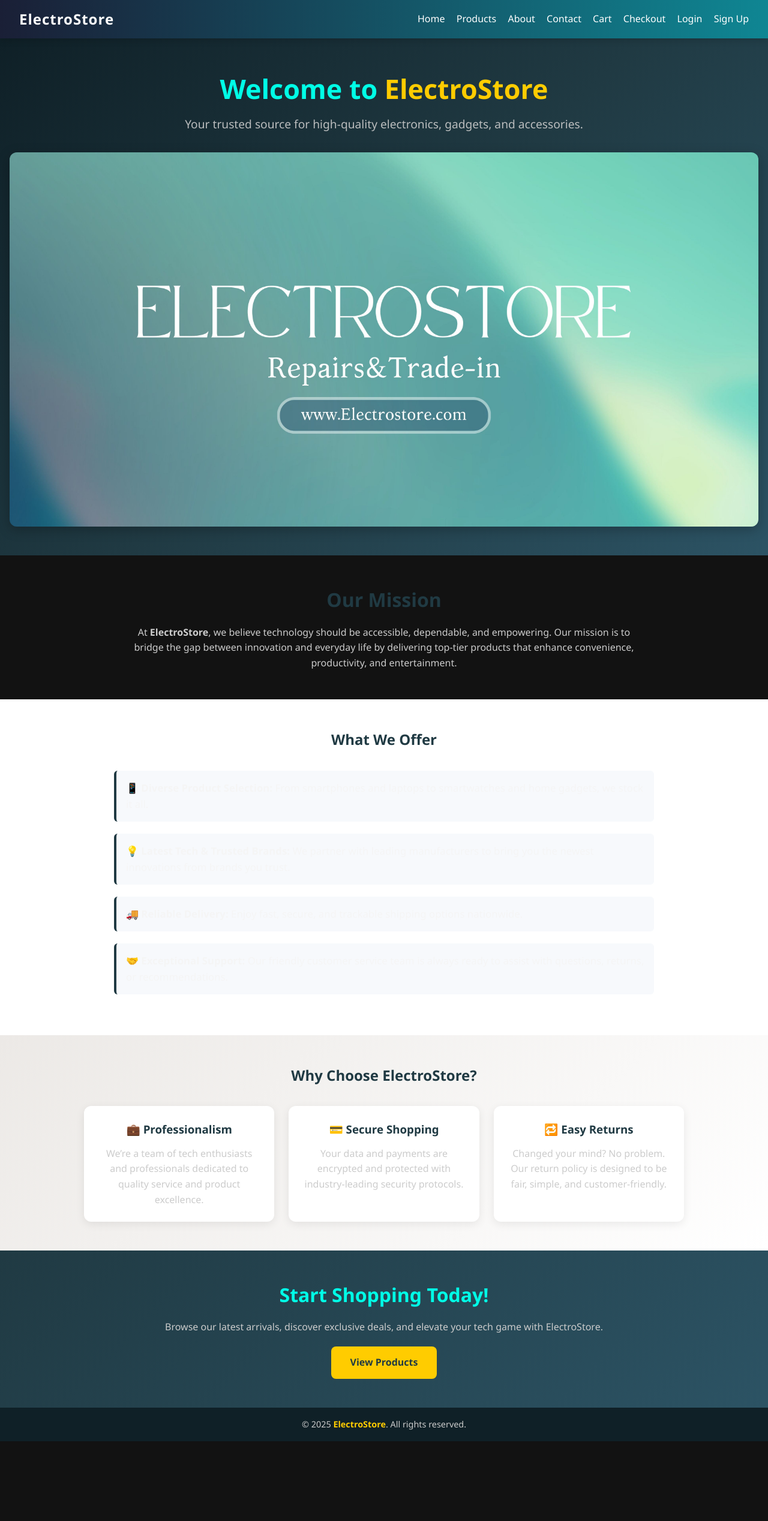
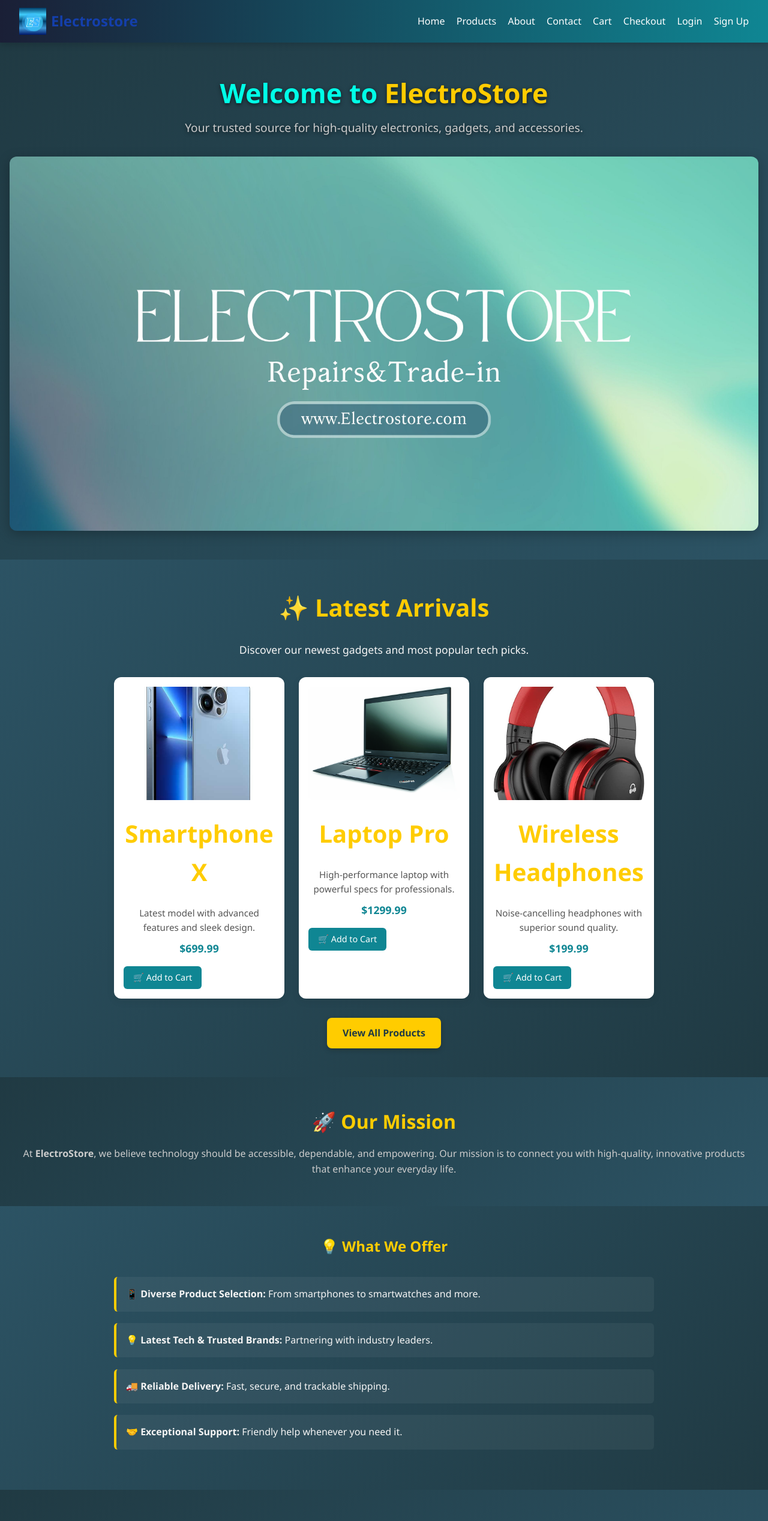
Before and after one commit to Raytay1234/Electro-Shop, a React (Vite) app: page / in a window 1280 px wide. Shown: the top 2536 px of the page at 60% size. Before the commit the page ends 2403 px from the top, so only its background shows below. Built offline with nearby package versions, Linux system fonts and the light colour scheme.

Commit message:
fixed visuals in product page

```diff
--- a/src/components/Navbar.jsx
+++ b/src/components/Navbar.jsx
@@ -21,7 +21,8 @@ const Navbar = () => {
     <nav className="navbar">
       {/* Left: Logo */}
       <Link to="/" className="nav-logo">
-        ElectroStore
+        <img src="/pics/Electrostore logo.png" alt="Electrostore" className="nav-logo-img" />
+        <span className="nav-logo-text">Electrostore</span>
       </Link>
 
       {/* Desktop Nav Links */}
--- a/src/pages/Home.jsx
+++ b/src/pages/Home.jsx
@@ -1,5 +1,7 @@
 // src/pages/Home.jsx
 import React, { useEffect, useRef } from 'react';
+import products from '../data/Products.js';
+import ProductCard from '../components/ProductCard.jsx';
 import '../styles/Home.css';
 
 function Home() {
@@ -7,14 +9,14 @@ function Home() {
 
   useEffect(() => {
     const observer = new IntersectionObserver(
-      (entries) => {
+      entries => {
         entries.forEach(entry => {
           if (entry.isIntersecting) {
             entry.target.classList.add('visible');
           }
         });
       },
-      { threshold: 0.2 } // Trigger when 20% of the element is visible
+      { threshold: 0.2 }
     );
 
     sectionsRef.current.forEach(section => {
@@ -24,14 +26,18 @@ function Home() {
     return () => observer.disconnect();
   }, []);
 
+  const previewProducts = products.slice(0, 3);
+
   return (
     <div className="home-info-container">
-      {/* Hero Section */}
+      {/* Hero */}
       <header
         className="home-header fade-in-section"
-        ref={(el) => (sectionsRef.current[0] = el)}
+        ref={el => (sectionsRef.current[0] = el)}
       >
-        <h1>Welcome to <span className="highlight">ElectroStore</span></h1>
+        <h1>
+          Welcome to <span className="highlight">ElectroStore</span>
+        </h1>
         <p className="subheading">
           Your trusted source for high-quality electronics, gadgets, and accessories.
         </p>
@@ -40,71 +46,124 @@ function Home() {
         </div>
       </header>
 
-      {/* Mission Statement */}
+      {/* Preview Products */}
+      <section
+        className="preview-products-section fade-in-section"
+        ref={el => (sectionsRef.current[1] = el)}
+      >
+        <h2 className="section-title">✨ Latest Arrivals</h2>
+        <p className="section-intro">
+          Discover our newest gadgets and most popular tech picks.
+        </p>
+        <div className="preview-product-grid">
+          {previewProducts.map(product => (
+            <ProductCard key={product.id} product={product} />
+          ))}
+        </div>
+        <a href="/products" className="view-all-btn">
+          View All Products
+        </a>
+      </section>
+
+      {/* Mission */}
       <section
         className="mission-section fade-in-section"
-        ref={(el) => (sectionsRef.current[1] = el)}
+        ref={el => (sectionsRef.current[2] = el)}
       >
-        <h2>Our Mission</h2>
+        <h2 className="section-title">🚀 Our Mission</h2>
         <p>
-          At <strong>ElectroStore</strong>, we believe technology should be accessible, dependable, and empowering.
-          Our mission is to bridge the gap between innovation and everyday life by delivering top-tier products
-          that enhance convenience, productivity, and entertainment.
+          At <strong>ElectroStore</strong>, we believe technology should be accessible,
+          dependable, and empowering. Our mission is to connect you with high-quality,
+          innovative products that enhance your everyday life.
         </p>
       </section>
 
-      {/* Services Overview */}
+      {/* Services */}
       <section
         className="services-section fade-in-section"
-        ref={(el) => (sectionsRef.current[2] = el)}
+        ref={el => (sectionsRef.current[3] = el)}
       >
-        <h2>What We Offer</h2>
+        <h2 className="section-title">💡 What We Offer</h2>
         <ul className="services-list">
-          <li><strong>📱 Diverse Product Selection:</strong> From smartphones and laptops to smartwatches and home gadgets, we stock it all.</li>
-          <li><strong>💡 Latest Tech & Trusted Brands:</strong> We partner with leading manufacturers to bring you the newest innovations from brands you trust.</li>
-          <li><strong>🚚 Reliable Delivery:</strong> Enjoy fast, secure, and trackable shipping options nationwide.</li>
-          <li><strong>🤝 Exceptional Support:</strong> Our friendly customer service team is always ready to assist with questions, returns, or recommendations.</li>
+          <li>
+            <strong>📱 Diverse Product Selection:</strong> From smartphones to smartwatches and more.
+          </li>
+          <li>
+            <strong>💡 Latest Tech & Trusted Brands:</strong> Partnering with industry leaders.
+          </li>
+          <li>
+            <strong>🚚 Reliable Delivery:</strong> Fast, secure, and trackable shipping.
+          </li>
+          <li>
+            <strong>🤝 Exceptional Support:</strong> Friendly help whenever you need it.
+          </li>
         </ul>
       </section>
 
-      {/* Why Choose Us */}
+      {/* Why Us */}
       <section
         className="why-us-section fade-in-section"
-        ref={(el) => (sectionsRef.current[3] = el)}
+        ref={el => (sectionsRef.current[4] = el)}
       >
-        <h2>Why Choose ElectroStore?</h2>
+        <h2 className="section-title">🔥 Why Choose ElectroStore?</h2>
         <div className="why-us-grid">
           <div className="why-us-item">
             <h3>💼 Professionalism</h3>
-            <p>We’re a team of tech enthusiasts and professionals dedicated to quality service and product excellence.</p>
+            <p>We’re tech enthusiasts committed to outstanding service.</p>
           </div>
           <div className="why-us-item">
             <h3>💳 Secure Shopping</h3>
-            <p>Your data and payments are encrypted and protected with industry-leading security protocols.</p>
+            <p>Your transactions are safe with our top-tier security measures.</p>
           </div>
           <div className="why-us-item">
             <h3>🔁 Easy Returns</h3>
-            <p>Changed your mind? No problem. Our return policy is designed to be fair, simple, and customer-friendly.</p>
+            <p>Our fair return policy makes shopping risk-free.</p>
           </div>
         </div>
       </section>
-
-      {/* Call-to-Action */}
-      <section
-        className="cta-section fade-in-section"
-        ref={(el) => (sectionsRef.current[4] = el)}
-      >
-        <h2>Start Shopping Today!</h2>
-        <p>Browse our latest arrivals, discover exclusive deals, and elevate your tech game with ElectroStore.</p>
-        <a href="/products" className="cta-button">View Products</a>
-      </section>
-
       {/* Footer */}
       <footer
         className="home-footer fade-in-section"
-        ref={(el) => (sectionsRef.current[5] = el)}
+        ref={el => (sectionsRef.current[6] = el)}
       >
-        <p>&copy; {new Date().getFullYear()} <strong>ElectroStore</strong>. All rights reserved.</p>
+        <div className="footer-content">
+          <div className="footer-section">
+            <h3>ElectroStore</h3>
+            <p>Your trusted tech partner for all electronics and gadgets.</p>
+          </div>
+
+          <div className="footer-section">
+            <h4>Quick Links</h4>
+            <ul>
+              <li><a href="/">Home</a></li>
+              <li><a href="/products">Shop</a></li>
+              <li><a href="/about">About Us</a></li>
+              <li><a href="/contact">Contact</a></li>
+            </ul>
+          </div>
+
+          <div className="footer-section">
+            <h4>Contact</h4>
+            <p>Email: support@electrostore.com</p>
+            <p>Phone: +254 700 123 456</p>
+          </div>
+
+          <div className="footer-section">
+            <h4>Follow Us</h4>
+            <div className="social-icons">
+              <a href="#"><img src="/icons/facebook.svg" alt="Facebook" /></a>
+              <a href="#"><img src="/icons/twitter.svg" alt="Twitter" /></a>
+              <a href="#"><img src="/icons/instagram.svg" alt="Instagram" /></a>
+            </div>
+          </div>
+        </div>
+
+        <div className="footer-bottom">
+          <p>
+            &copy; {new Date().getFullYear()} <strong>ElectroStore</strong>. All
+            rights reserved.
+          </p>
+        </div>
       </footer>
     </div>
   );
--- a/src/styles/Home.css
+++ b/src/styles/Home.css
@@ -1,5 +1,5 @@
 /* ===============================
-   Global Reset
+   Global Reset & Base
 ================================= */
 *,
 *::before,
@@ -11,8 +11,8 @@
 
 body {
   font-family: 'Segoe UI', sans-serif;
-  background: #f9fafc;
-  color: #333;
+  background: linear-gradient(135deg, #203a43, #2c5364);
+  color: #f5f5f5;
   line-height: 1.6;
 }
 
@@ -22,8 +22,9 @@ body {
 .home-header {
   text-align: center;
   padding: 3rem 1rem;
-  background: linear-gradient(135deg, #0f2027, #203a43, #2c5364);
+  background: linear-gradient(135deg, #203a43, #2c5364);
   color: white;
+  text-shadow: 0px 2px 6px rgba(0, 0, 0, 0.6);
 }
 
 .home-header h1 {
@@ -38,7 +39,6 @@ body {
 .subheading {
   margin-top: 0.5rem;
   font-size: 1.2rem;
-  opacity: 0.9;
 }
 
 .hero-image {
@@ -50,34 +50,93 @@ body {
   border-radius: 12px;
   box-shadow: 0 5px 20px rgba(0, 0, 0, 0.25);
 }
+/* ===============================
+   Preview Products Section
+================================= */
+.preview-products-section {
+  padding: 3rem 1.5rem;
+  background: linear-gradient(135deg, #2c5364, #203a43);
+  text-align: center;
+}
+
+.preview-products-section h2 {
+  font-size: 2.5rem;
+  font-weight: 700;
+  color: #ffcc00;
+  margin-bottom: 1.5rem;
+}
+
+.preview-products-section p {
+  font-size: 1.1rem;
+  max-width: 700px;
+  margin: 0 auto 2rem;
+  color: #f5f5f5;
+  line-height: 1.6;
+}
+
+/* Product Grid - Default Desktop */
+.preview-product-grid {
+  display: grid;
+  grid-template-columns: repeat(3, 1fr); /* 2 columns */
+  gap: 1.5rem;
+  max-width: 900px;
+  margin: auto;
+}
+
+/* Responsive for Tablets & Mobile */
+@media (max-width: 768px) {
+  .preview-product-grid {
+    grid-template-columns: 1fr; /* 1 column on small screens */
+  }
+}
+
+/* View All Button */
+.view-all-btn {
+  display: inline-block;
+  margin-top: 2rem;
+  padding: 0.8rem 1.6rem;
+  background: #ffcc00;
+  color: #203a43;
+  font-weight: bold;
+  border-radius: 8px;
+  text-decoration: none;
+  box-shadow: 0 3px 8px rgba(0, 0, 0, 0.2);
+  transition: background 0.3s ease, transform 0.3s ease, box-shadow 0.3s ease;
+}
+
+.view-all-btn:hover {
+  background: #ffdb4d;
+  transform: translateY(-3px);
+  box-shadow: 0 5px 15px rgba(0, 0, 0, 0.3);
+}
+
 
 /* ===============================
-   Mission Statement
+   Mission Section
 ================================= */
 .mission-section {
   padding: 3rem 1.5rem;
   text-align: center;
-  max-width: 900px;
-  margin: auto;
+  background: linear-gradient(135deg, #203a43, #2c5364);
 }
 
 .mission-section h2 {
   font-size: 2rem;
   margin-bottom: 1rem;
-  color: #203a43;
+  color: #ffcc00;
 }
 
 /* ===============================
-   Services Overview
+   Services Section
 ================================= */
 .services-section {
   padding: 3rem 1.5rem;
-  background: #ffffff;
+  background: linear-gradient(135deg, #2c5364, #203a43);
 }
 
 .services-section h2 {
   text-align: center;
-  color: #203a43;
+  color: #ffcc00;
   margin-bottom: 2rem;
 }
 
@@ -85,28 +144,27 @@ body {
   max-width: 900px;
   margin: auto;
   list-style: none;
-  font-size: 1.05rem;
 }
 
 .services-list li {
   margin-bottom: 1.2rem;
   padding: 1rem;
-  border-left: 4px solid #203a43;
-  background: #f7f9fc;
+  border-left: 4px solid #ffcc00;
+  background: rgba(255, 255, 255, 0.05);
   border-radius: 6px;
 }
 
 /* ===============================
-   Why Choose Us
+   Why Us Section
 ================================= */
 .why-us-section {
   padding: 3rem 1.5rem;
-  background: linear-gradient(135deg, #ece9e6, #ffffff);
+  background: linear-gradient(135deg, #203a43, #2c5364);
 }
 
 .why-us-section h2 {
   text-align: center;
-  color: #203a43;
+  color: #ffcc00;
   margin-bottom: 2rem;
 }
 
@@ -119,11 +177,10 @@ body {
 }
 
 .why-us-item {
-  background: white;
+  background: rgba(255, 255, 255, 0.05);
   padding: 1.5rem;
   border-radius: 12px;
   text-align: center;
-  box-shadow: 0px 4px 15px rgba(0, 0, 0, 0.08);
   transition: transform 0.3s ease, box-shadow 0.3s ease;
 }
 
@@ -132,57 +189,86 @@ body {
   box-shadow: 0px 8px 25px rgba(0, 0, 0, 0.12);
 }
 
-.why-us-item h3 {
-  color: #203a43;
-  margin-bottom: 0.8rem;
-}
-
-/* ===============================
-   Call-to-Action
-================================= */
-.cta-section {
-  padding: 3rem 1.5rem;
-  text-align: center;
-  background: linear-gradient(135deg, #203a43, #2c5364);
-  color: white;
-}
-
-.cta-section h2 {
-  font-size: 2rem;
-  margin-bottom: 1rem;
-}
-
-.cta-button {
-  display: inline-block;
-  padding: 0.9rem 2rem;
-  margin-top: 1.2rem;
-  background: #ffcc00;
-  color: #203a43;
-  font-weight: bold;
-  border-radius: 8px;
-  text-decoration: none;
-  font-size: 1rem;
-  transition: background 0.3s ease, transform 0.2s ease;
-}
-
-.cta-button:hover {
-  background: #ffdb4d;
-  transform: translateY(-3px);
-}
 
 /* ===============================
    Footer
 ================================= */
 .home-footer {
-  padding: 1rem;
-  text-align: center;
-  background: #0f2027;
-  color: white;
-  font-size: 0.9rem;
+  background: linear-gradient(135deg, #203a43, #2c5364);
+  color: #ffffff;
+  padding: 3rem 1.5rem 1.5rem;
 }
 
-.home-footer strong {
+.footer-content {
+  display: grid;
+  grid-template-columns: repeat(auto-fit, minmax(220px, 1fr));
+  gap: 2rem;
+  max-width: 1200px;
+  margin: auto;
+}
+
+.footer-section h3,
+.footer-section h4 {
   color: #ffcc00;
+  margin-bottom: 0.8rem;
+}
+
+.footer-section p {
+  font-size: 0.95rem;
+  line-height: 1.6;
+  opacity: 0.9;
+}
+
+.footer-section ul {
+  list-style: none;
+  padding: 0;
+}
+
+.footer-section ul li {
+  margin-bottom: 0.5rem;
+}
+
+.footer-section ul li a {
+  color: #ffffff;
+  text-decoration: none;
+  font-size: 0.95rem;
+  transition: color 0.3s ease;
+}
+
+.footer-section ul li a:hover {
+  color: #ffcc00;
+}
+
+.social-icons {
+  display: flex;
+  gap: 0.5rem;
+}
+
+.social-icons a {
+  display: inline-block;
+  background: rgba(255, 255, 255, 0.15);
+  padding: 0.4rem;
+  border-radius: 50%;
+  transition: background 0.3s ease, transform 0.3s ease;
+}
+
+.social-icons a:hover {
+  background: #ffcc00;
+  transform: scale(1.1);
+}
+
+.social-icons img {
+  width: 20px;
+  height: 20px;
+  filter: brightness(0) invert(1);
+}
+
+.footer-bottom {
+  text-align: center;
+  padding-top: 1.5rem;
+  border-top: 1px solid rgba(255, 255, 255, 0.15);
+  font-size: 0.85rem;
+  opacity: 0.8;
 }
 
 /* ===============================
@@ -208,3 +294,16 @@ body {
 .fade-in-section.visible {
   animation: fadeInUp 0.8s ease forwards;
 }
+
+/* ===============================
+   Mobile Adjustments
+================================= */
+@media (max-width: 768px) {
+  .footer-content {
+    grid-template-columns: 1fr;
+    text-align: center;
+  }
+  .social-icons {
+    justify-content: center;
+  }
+}
--- a/src/styles/Navbar.css
+++ b/src/styles/Navbar.css
@@ -12,17 +12,39 @@
   box-shadow: 0 4px 10px rgba(0,0,0,0.15);
 }
 
-/* Logo */
+/* Logo container */
 .nav-logo {
+  display: flex;
+  align-items: center;
+  text-decoration: none;
+}
+
+/* Logo image */
+.nav-logo-img {
+  height: 45px; /* Good default size */
+  max-height: 55px; /* Prevents it from becoming too big */
+  width: auto; /* Keeps proportions */
+  object-fit: contain;
+  transition: transform 0.2s ease;
+}
+
+/* Slight hover effect for desktop */
+.nav-logo:hover .nav-logo-img {
+  transform: scale(1.05);
+}
+/* Logo text */
+.nav-logo-text {
   font-size: 1.5rem;
-  font-weight: 700;
-  color: white;
-  text-decoration: none;
-  letter-spacing: 1px;
-  transition: color 0.3s ease;
+  font-weight: bold;
+  margin-left: 0.5rem;
+  color: rgb(20, 63, 171);
 }
-.nav-logo:hover {
-  color: #ffb400;
+/* Mobile adjustments */
+@media (max-width: 768px) {
+  .nav-logo-img {
+    height: 38px;
+    max-height: 45px;
+  }
 }
 
 /* Desktop Navigation Links */
```
Also changed, not shown: public/pics/Electrostore logo.png (added).
